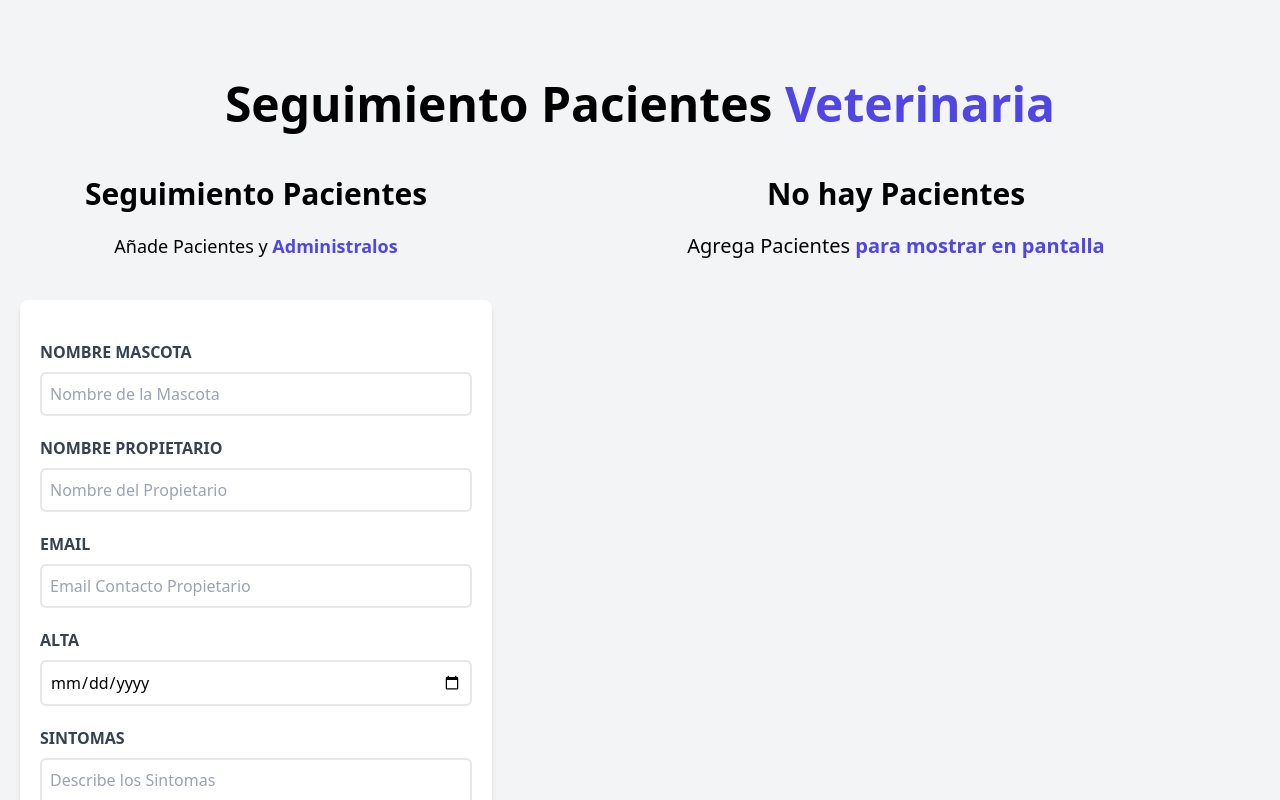
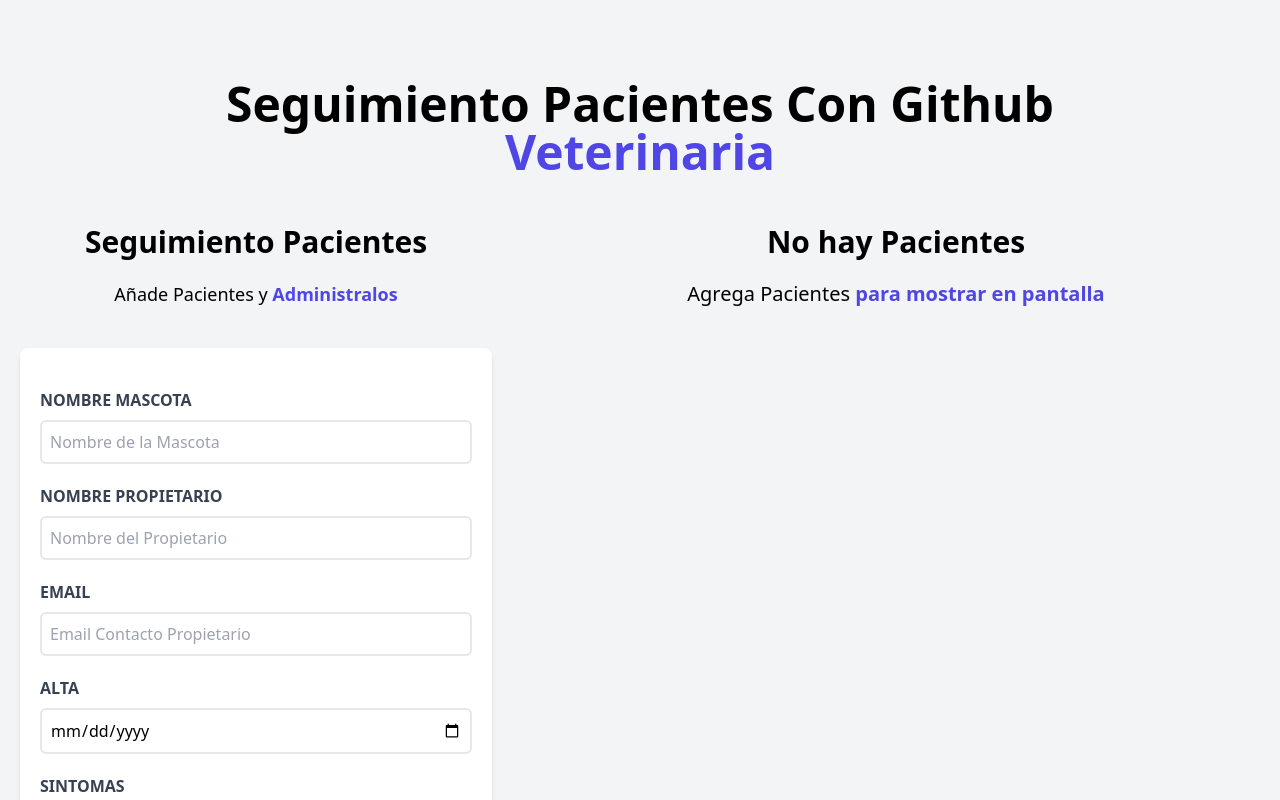
Before and after one commit to ForbidenJC/citas-react, a React (Vite) app: page / in a window 1280 px wide. Shown: the top 800 px of the page. Built offline with nearby package versions, Linux system fonts and the light colour scheme.

Commit message:
No fue mucho trabajo

```diff
--- a/src/components/Header.jsx
+++ b/src/components/Header.jsx
@@ -3,7 +3,7 @@ function Header(){
     return(
 
             <h1 className="font-black text-5xl text-center md:w-2/3 mx-auto">
-                Seguimiento Pacientes {''}
+                Seguimiento Pacientes {''} Con Github {''}
                 <span className="text-indigo-600">Veterinaria</span>
             </h1>
 
```
